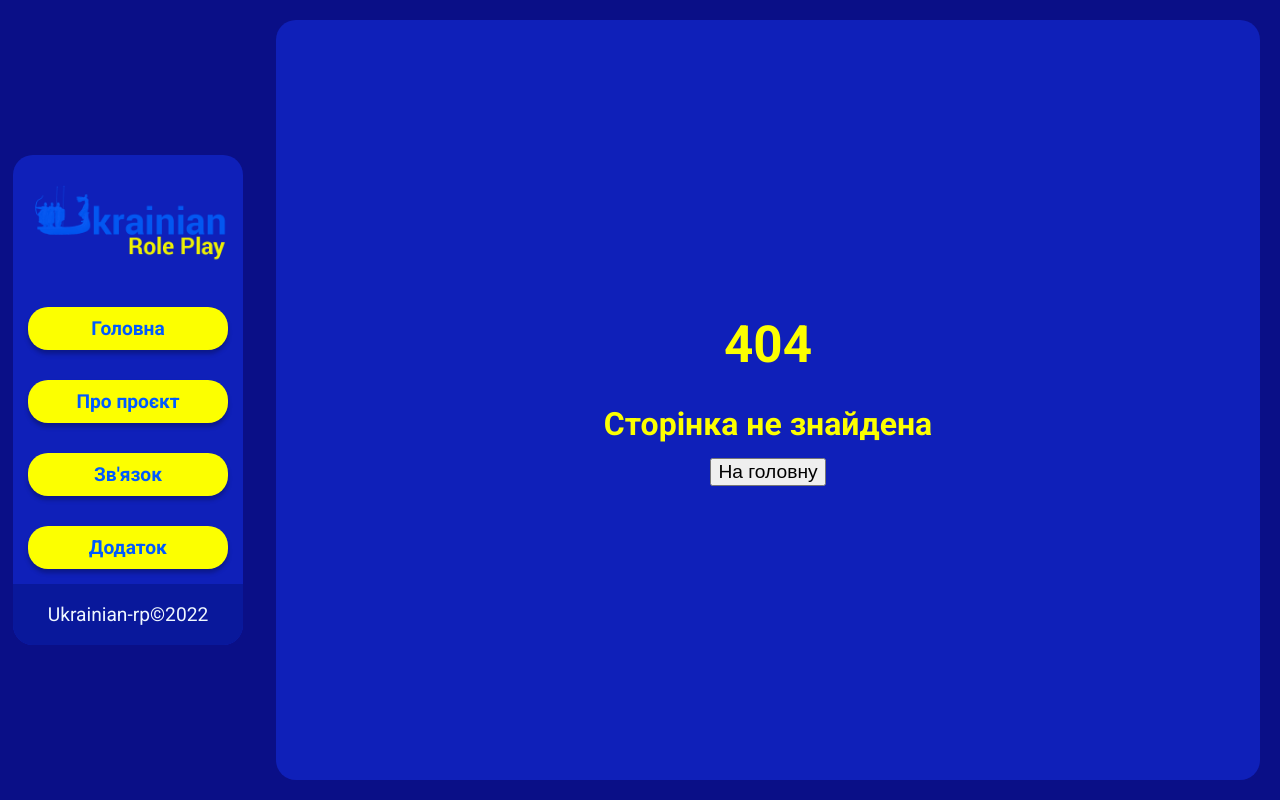
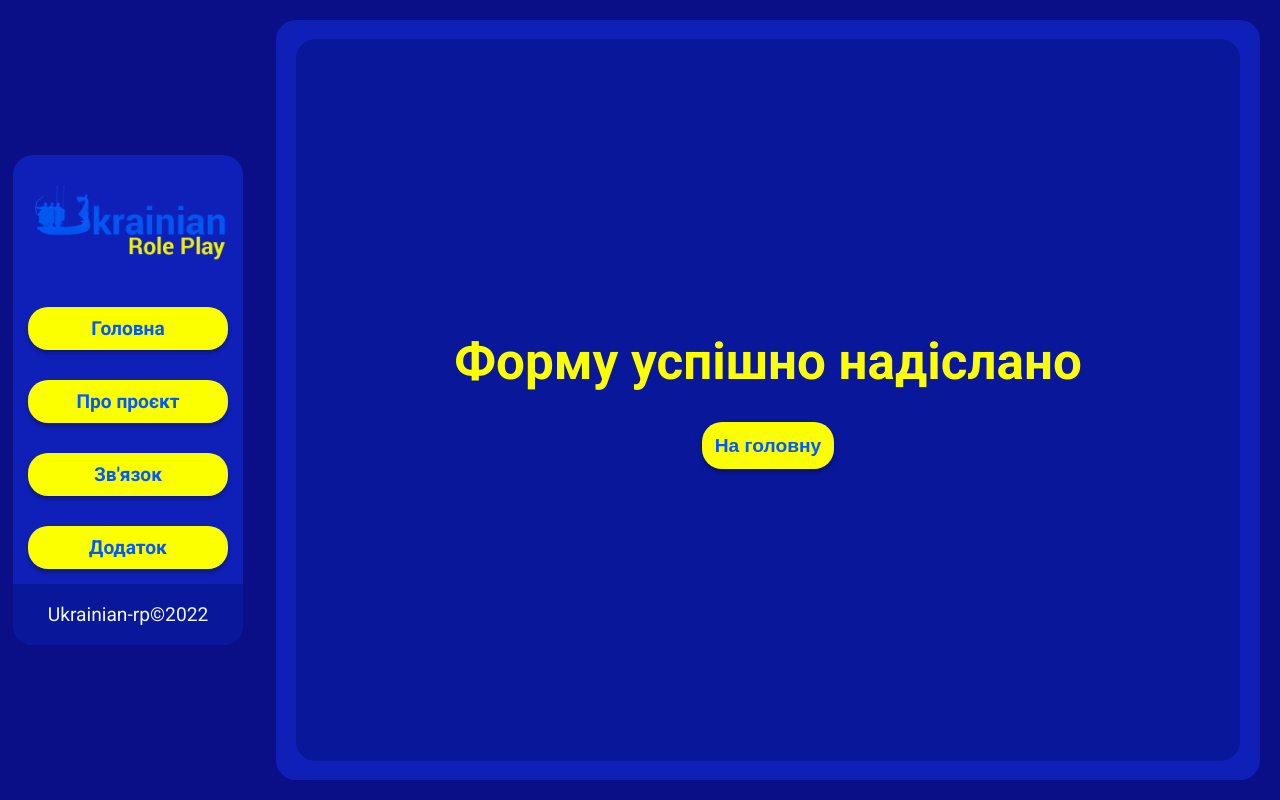
Before and after one commit to VladCraft228/ukrainian-rp, a Vue app: page /successful in a window 1280 px wide. Before the commit this address had no page. Built offline with nearby package versions, Linux system fonts and the light colour scheme.

Commit message:
maybe fix form v6 (using formsubmit.co) + delete axios + etc..

```diff
--- a/package.json
+++ b/package.json
@@ -7,7 +7,6 @@
     "build": "vue-cli-service build"
   },
   "dependencies": {
-    "axios": "^0.26.1",
     "core-js": "^3.22.2",
     "vue": "^3.2.33",
     "vue-router": "^4.0.3"
--- a/public/index.html
+++ b/public/index.html
@@ -18,22 +18,23 @@
                   color: aliceblue;
               }
               h1 {
-                  font-size: 2vw;
+                  font-size: 2.5vw;
                   margin-block-start: 0;
                   margin-block-end: 30px;
               }
               h2 {
-                  font-size: 1.5vw ;
+                  font-size: 2vw ;
                   margin-block-start: 0;
                   margin-block-end: 20px;
               }
               h3 {
-                  font-size: 1.2vw;
+                  font-size: 1.5vw;
                   margin-block-start: 0;
                   margin-block-end: 15px;
               }
               p, a, dl, ul, input, textarea, label, ol, button, span {
-                  font-size: 0.8vw;
+                  font-size: 1vw;
+                  text-decoration: none;
               }
               ul, li, dl, dt, dd {
                   margin-block-start: 10px;
@@ -95,42 +96,6 @@
       </style>
   </head>
   <body>
-  <form
-          name="contact"
-          method="POST"
-          data-netlify-recaptcha="true"
-          data-netlify="true"
-          hidden
-  >
-      <div>
-          <label>Ім'я: <br />
-              <input type="text" name="name" placeholder="Paul" required />
-          </label>
-      </div>
-      <div>
-          <label>Ел.пошта: <br />
-              <input type="text" name="email" placeholder="example@gmail.com" minlength="6" required />
-          </label>
-      </div>
-      <div>
-          <label>Тема: <br />
-              <input type="text" name="subject" minlength="8" required />
-          </label>
-      </div>
-      <div>
-          <label>Коментарій: <br />
-              <textarea name="comment" required></textarea>
-          </label>
-      </div>
-      <div hidden>
-          <label>
-              Не заповнюйте це, якщо ви людина: <input name="bot-field" />
-          </label>
-      </div>
-      <div>
-          <button type="submit">Відправити</button>
-      </div>
-  </form>
     <noscript>
       <strong>We're sorry but Ukrainian Role Play doesn't work properly without JavaScript enabled. Please enable it to continue.</strong>
     </noscript>
--- a/src/components/SampTable.vue
+++ b/src/components/SampTable.vue
@@ -135,7 +135,6 @@ export default {
 
 .short-info-inner a {
   padding: 5px;
-  text-decoration: none;
   color: deeppink;
 }
 
--- a/src/router/index.js
+++ b/src/router/index.js
@@ -3,9 +3,10 @@ import Home from '../views/Home.vue'
 import About from '../views/About.vue'
 import NotFound from '../views/NotFound.vue'
 import Contact from '../views/Contact.vue'
-import Extra from "../views/Extra";
-import About_Samp from "../views/extra/About_Samp";
-import RP_termins from "../views/extra/RP_termins";
+import SuccessfulSend from '../views/SuccessfulSend'
+import Extra from '../views/Extra';
+import About_Samp from '../views/extra/About_Samp';
+import RP_termins from '../views/extra/RP_termins';
 
 const routes = [
   {
@@ -38,6 +39,11 @@ const routes = [
     name: 'RP_termins' ,
     component: RP_termins
   },
+  {
+    path: '/successful' ,
+    name: 'SuccessfulSend' ,
+    component: SuccessfulSend
+  },
   // 404 page
   {
     path: '/:catchAll(.*)',
--- a/src/views/Contact.vue
+++ b/src/views/Contact.vue
@@ -4,40 +4,30 @@
             <h1>Зв'язатися з нами:</h1>
           <div class="contact-container">
             <form
-                @submit.prevent="handleSubmit"
+                action="https://formsubmit.co/vladikgavrilyuk02@gmail.com"
                 class="contact-form"
                 name="contact"
                 method="POST"
-                data-netlify-recaptcha="true"
-                data-netlify="true"
             >
               <div>
-                <label>Ім'я: <br />
-                  <input v-model="form.name" type="text" name="name" placeholder="Paul" required />
-                </label>
+                <label for="name">Ім'я: </label>
+                <input type="text" name="name" placeholder="Paul"  required>
               </div>
               <div>
-                <label>Ел.пошта: <br />
-                  <input v-model="form.email" type="email" name="email" placeholder="example@gmail.com" minlength="6" required />
-                </label>
+                <label for="email">Ел.пошта: </label>
+                <input  type="email" name="email" placeholder="example@gmail.com" minlength="6"  required >
               </div>
               <div>
-                <label>Тема: <br />
-                  <input v-model="form.subject" type="text" name="subject" minlength="8" required />
-                </label>
+                <label for="subject">Тема: </label>
+                <input type="text" name="subject" minlength="8"  required  >
               </div>
               <div>
-                <label>Коментарій: <br />
-                <textarea v-model="form.comment" name="comment" required/>
-              </label>
-              </div>
-              <div hidden>
-                <label>
-                  Не заповнюйте це, якщо ви людина: <input name="bot-field" />
-                </label>
+                <label for="comment">Коментарій: </label>
+                <textarea name="comment"  required></textarea>
               </div>
               <div>
                 <button id="btn" type="submit">Відправити</button>
+                <input type="hidden" name="_next" value="https://ukrainian-rp.netlify.app/successful">
               </div>
             </form>
           </div>
@@ -56,41 +46,6 @@
         </div>
       </div>
 </template>
-
-<script>
-export default {
-  name: 'Basic',
-  data: () => ({
-    form: {
-      name: '',
-      email: '',
-      subject: '',
-      comment: ''
-    }
-  }),
-  methods: {
-    encode(data) {
-      return Object.keys(data)
-          .map(key => '${encodeURIComponent(key)}=${encodeURIComponent(data[key])}')
-          .join('&')
-    },
-    handleSubmit() {
-      fetch('/', {
-        method: 'post' ,
-        headers: {
-          'Content-Type': 'application/x-www-form-urlencoded'
-        },
-        body: this.encode({
-          'form-name': 'contact',
-          ...this.form
-        })
-      })
-          .then(() => alert ('успішно відправлено'))
-          .catch(e => console.error(e))
-    }
-  }
-}
-</script>
 
 <style>
 .contact {
--- a/src/views/NotFound.vue
+++ b/src/views/NotFound.vue
@@ -1,20 +1,32 @@
 <template>
     <div class="notfound">
+      <div class="notfound-inner">
         <h1>404</h1>
         <h3>Сторінка не знайдена</h3>
         <router-link to="/">
-        <button>На головну</button>
+          <button id="btn">На головну</button>
         </router-link>
+      </div>
     </div>
 </template>
 
 <style>
 .notfound {
   display: flex;
-  flex-direction: column;
+  border-radius: 20px;
+  width: 100%;
+  height: 95%;
+  background: #09189a;
+  margin: 20px;
+}
+.notfound-inner {
+  display: flex;
   justify-content: center;
   align-items: center;
-  padding: 0 20px;
+  flex-direction: column;
+  margin: 10px;
+  padding: 20px;
   width: 100%;
+  overflow-y: auto;
 }
 </style>
--- /dev/null
+++ b/src/views/SuccessfulSend.vue
@@ -0,0 +1,31 @@
+<template>
+  <div class="successful-send">
+    <div class="successful-send-inner">
+      <h1>Форму успішно надіслано</h1>
+      <router-link to="/">
+        <button id="btn">На головну</button>
+      </router-link>
+    </div>
+  </div>
+</template>
+
+<style>
+.successful-send {
+  display: flex;
+  border-radius: 20px;
+  width: 100%;
+  height: 95%;
+  background: #09189a;
+  margin: 20px;
+}
+.successful-send-inner {
+  display: flex;
+  justify-content: safe center;
+  align-items: center;
+  flex-direction: column;
+  margin: 10px;
+  padding: 20px;
+  width: 100%;
+  overflow-y: auto;
+}
+</style>
--- a/src/views/extra/About_Samp.vue
+++ b/src/views/extra/About_Samp.vue
@@ -153,9 +153,6 @@ export default {
   font-weight: bold;
 }
 
-.about-samp-inner a{
-  text-decoration: none;
-}
 .about-samp-inner li::marker {
   color: #FCFF00;
 }
```
Also changed, not shown: 2 other files (tests, documents, lock files or other folders).
